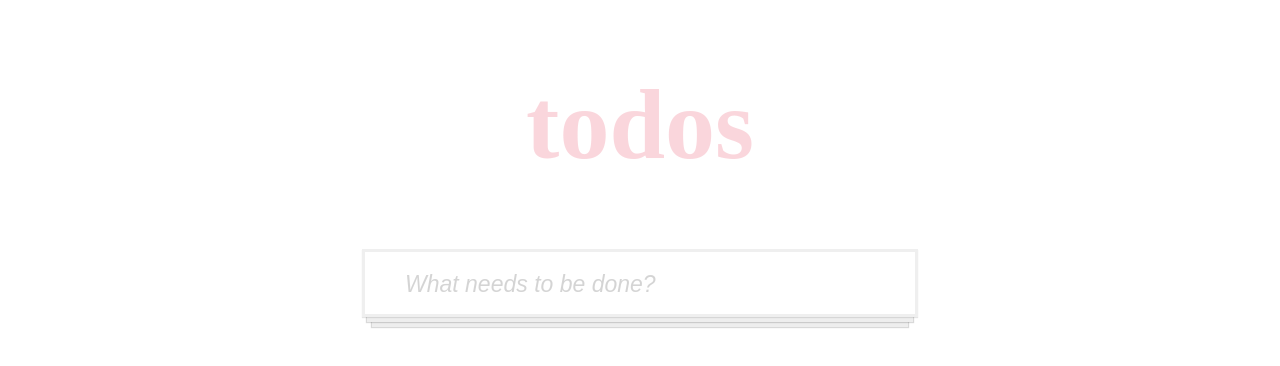
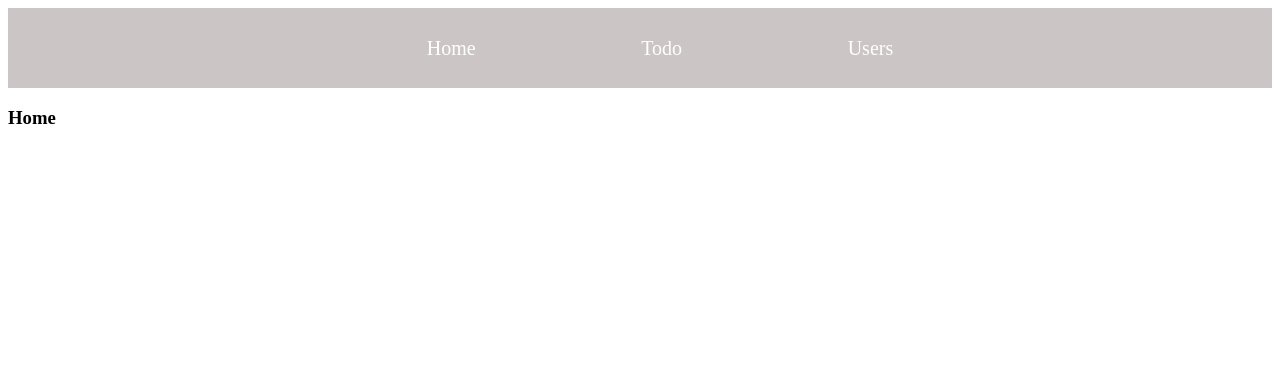
Before and after one commit to shreyam1006/todo-shreya, a React (Create React App) app: page / in a window 1280 px wide. Shown: the top 366 px of the page. Built offline with nearby package versions, Linux system fonts and the light colour scheme.

Commit message:
routes added

```diff
--- a/package.json
+++ b/package.json
@@ -17,6 +17,7 @@
     "react": "^17.0.2",
     "react-dom": "^17.0.2",
     "react-redux": "^7.2.5",
+    "react-router-dom": "^5.3.0",
     "react-scripts": "4.0.3",
     "redux": "^4.1.1",
     "styled-components": "^5.3.1",
--- a/src/components/App.css
+++ b/src/components/App.css
@@ -1,3 +1,33 @@
+nav{
+  display: flex;
+  align-items: center;
+  justify-content: space-around;
+  height: 10vh;
+  background-color: rgb(204, 197, 197);
+  color: gray;
+}
+
+.type{
+  display: flex;
+  align-items: center;
+  width: 50%;
+  justify-content: space-around;
+  list-style: none;
+  font-size: 20px;
+  font: bold;
+  /* font-family: 'Courier New', Courier, monospace; */
+  font-weight: 400;
+}
+
+a:link{
+  color:white;
+  text-decoration: none;
+}
+a:visited{
+  color:white;
+  font-weight: bold;
+}
+
 .title {
   text-align: center;
   font-size: 50px;
--- /dev/null
+++ b/src/components/Home.js
@@ -0,0 +1,8 @@
+import React from 'react'
+
+const Home = () => {
+    return (<h3>Home</h3>)
+
+}
+
+export default Home
--- /dev/null
+++ b/src/components/Nav.js
@@ -0,0 +1,22 @@
+import React from 'react'
+
+const Nav = () => {
+    return (
+        <nav>
+            <ul className="type">
+                <a href="/">
+                    <li>Home</li>
+                </a>
+                <a href="/todo">
+                    <li>Todo</li>
+                </a>
+                <a href="/users">
+                    <li>Users</li>
+                </a>
+            </ul>
+        </nav>
+    )
+
+}
+
+export default Nav
--- /dev/null
+++ b/src/components/Users.js
@@ -0,0 +1,8 @@
+import React from 'react'
+
+const Users = () => {
+    return (<h3>Users</h3>)
+
+}
+
+export default Users
--- a/src/index.js
+++ b/src/index.js
@@ -1,16 +1,27 @@
 import React from 'react';
 import ReactDOM from 'react-dom';
 import App from './components/App';
+import Home from './components/Home'
+import Users from './components/Users'
 import allReducers from './components/redux'
 import { createStore } from 'redux'
 import { Provider } from 'react-redux'
+import Nav from './components/Nav'
+import { BrowserRouter as Router, Switch, Route } from 'react-router-dom'
 
 const store = createStore(allReducers)
 
 ReactDOM.render(
   <React.StrictMode>
     <Provider store={store}>
-      <App />
+      <Router>
+        <Nav />
+        <Switch>
+          <Route path="/" exact component={Home} />
+          <Route path="/todo" component={App} />
+          <Route path="/users" component={Users} />
+        </Switch>
+      </Router>
     </Provider>
   </React.StrictMode>,
   document.getElementById('root')
```
Also changed, not shown: 1 other file (tests, documents, lock files or other folders).
